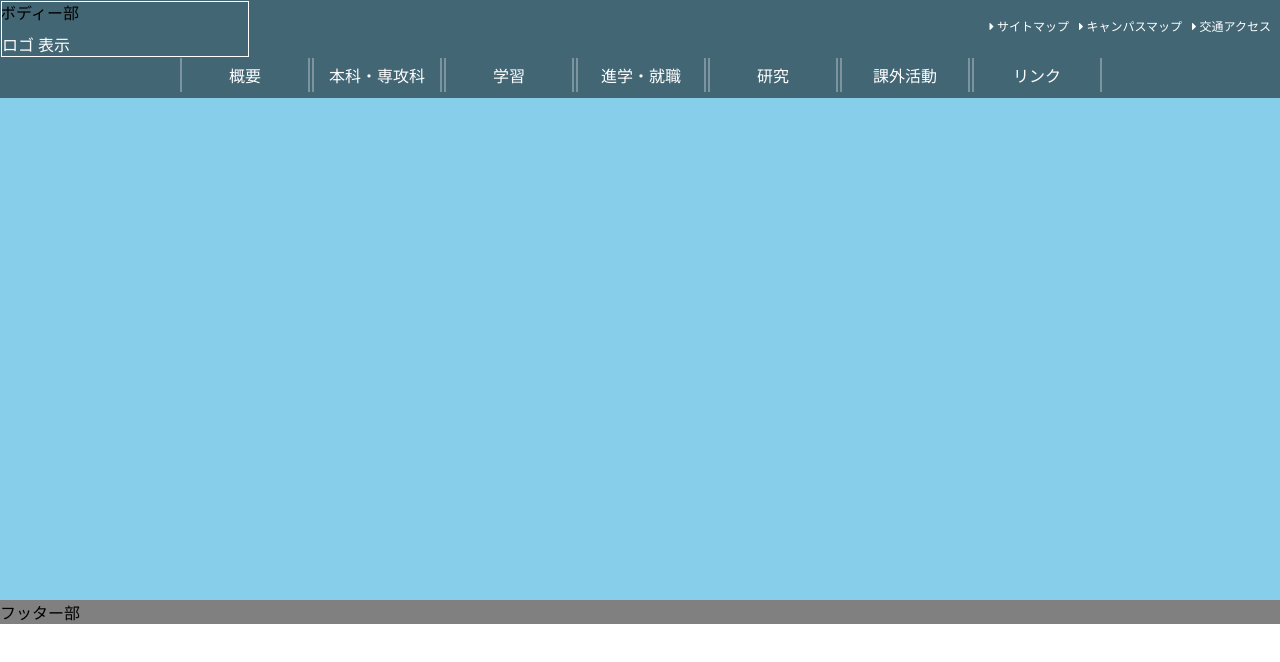
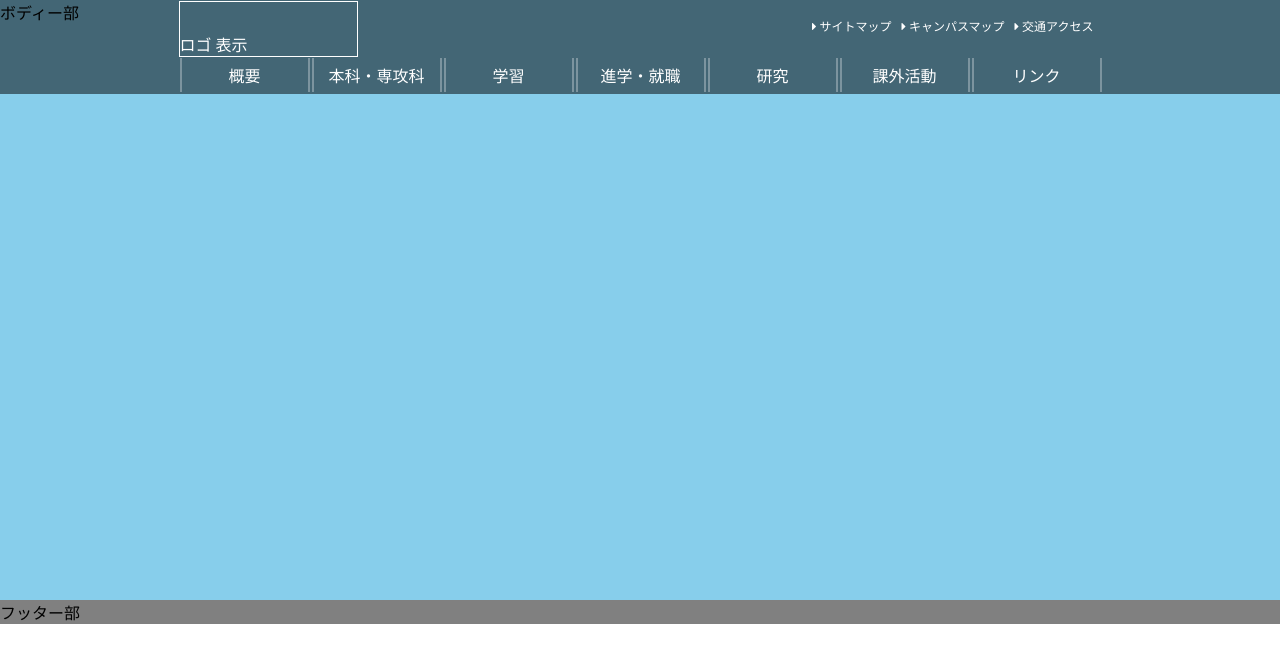
Before and after one commit to NIT-TC-denjo-HP/denjoHP, a plain HTML site: page index.html in a window 1280 px wide. Drawn offline with Linux system fonts and the light colour scheme.

Commit message:
update header 3

```diff
--- a/css/header.css
+++ b/css/header.css
@@ -15,8 +15,10 @@ header a {
 }
 
 header .header_top {
-  width: 100%;
+  width: 925px;
   display: table;
+  margin-left: auto;
+  margin-right: auto;
 }
 
 header p {
@@ -57,18 +59,23 @@ header .map_menu ul li a:hover {
 }
 
 header .menu {
-  width: 100%;
+  width: 925px;
   height: auto;
-  text-align: center;
+  display: block;
+  margin-left: auto;
+  margin-right: auto;
 }
 
 header nav ul {
-  display: inline-block;
+  display: block;
   text-align: center;
   list-style: none;
   padding-left: 0px;
+  padding-right: 0px;
   margin-top: 0px;
   margin-bottom: 0px;
+  margin-left: auto;
+  margin-right: auto;
 }
 
 header nav ul li {
```
